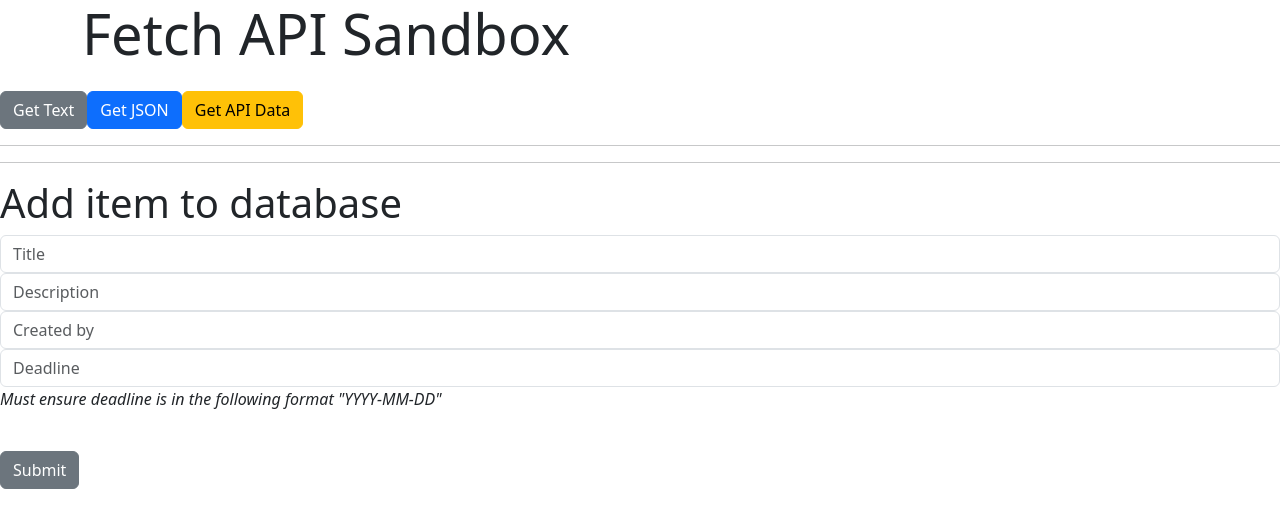
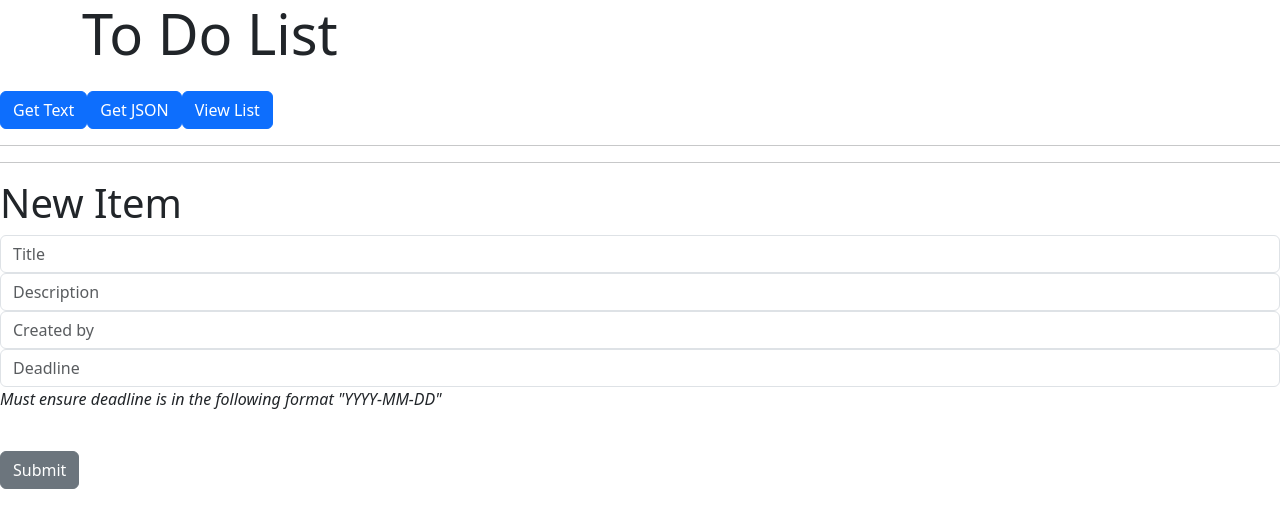
Before and after one commit to briannebyer/ToDo, a website: page fetchsandbox/index.html in a window 1280 px wide. Drawn offline with nearby package versions, Linux system fonts and the light colour scheme.

Commit message:
finalise first version of app

```diff
--- a/fetchsandbox/index.html
+++ b/fetchsandbox/index.html
@@ -3,30 +3,30 @@
 <head>
     <meta charset="UTF-8">
     <meta name="viewport" content="width=device-width, initial-scale=1.0">
-    <title>Fetch API Sandbox</title>
+    <title>ToDo API Sandbox</title>
     <!-- CSS link for Bootstrap 5 -->
 <link href="https://cdn.jsdelivr.net/npm/bootstrap@5.3.0-alpha1/dist/css/bootstrap.min.css" rel="stylesheet">
 
 </head>
 <body>
     <div class="container">
-        <h1 class="display-4 mb-4">Fetch API Sandbox</h1>
+        <h1 class="display-4 mb-4">To Do List</h1>
     </div>
 
     <div class="d-flex">
-        <button class="btn btn-secondary mr-4" id="getText">Get Text</button>
+        <button class="btn btn-primary mr-4" id="getText">Get Text</button>
         <button class="btn btn-primary mr-4" id="getItems">Get JSON</button>
-        <button class="btn btn-warning mr-4" id="getPosts">Get API Data</button>
+        <button class="btn btn-primary mr-4" id="getPosts">View List</button>
     </div>
 
     <hr>
 
     <!-- <h2 class="display-6 mb-3">View results</h2> -->
-    <div id="output"></div>
+    <div id="output">
 
     <hr>
 
-    <h1>Add item to database</h1>
+    <h1>New Item</h1>
     <form id="addPosts">
         <div class="form-group">
             <input type="text" id="title" class="form-control" placeholder="Title">
@@ -43,7 +43,7 @@
         <p><i>Must ensure deadline is in the following format "YYYY-MM-DD"</i></p>
         <br>
         <div>
-            <input type="submit" class="btn btn-secondary mr-4" value="Submit" placeholder="Created by">
+            <input type="submit" class="btn btn-secondary mr-4" value="Submit">
         </div>
 
     </form>
@@ -143,6 +143,7 @@
             .then((data) => console.log(data))
         }
 
+
     </script>
 </body>
 </html>
```
Also changed, not shown: images/firstversionapp.png (added).
